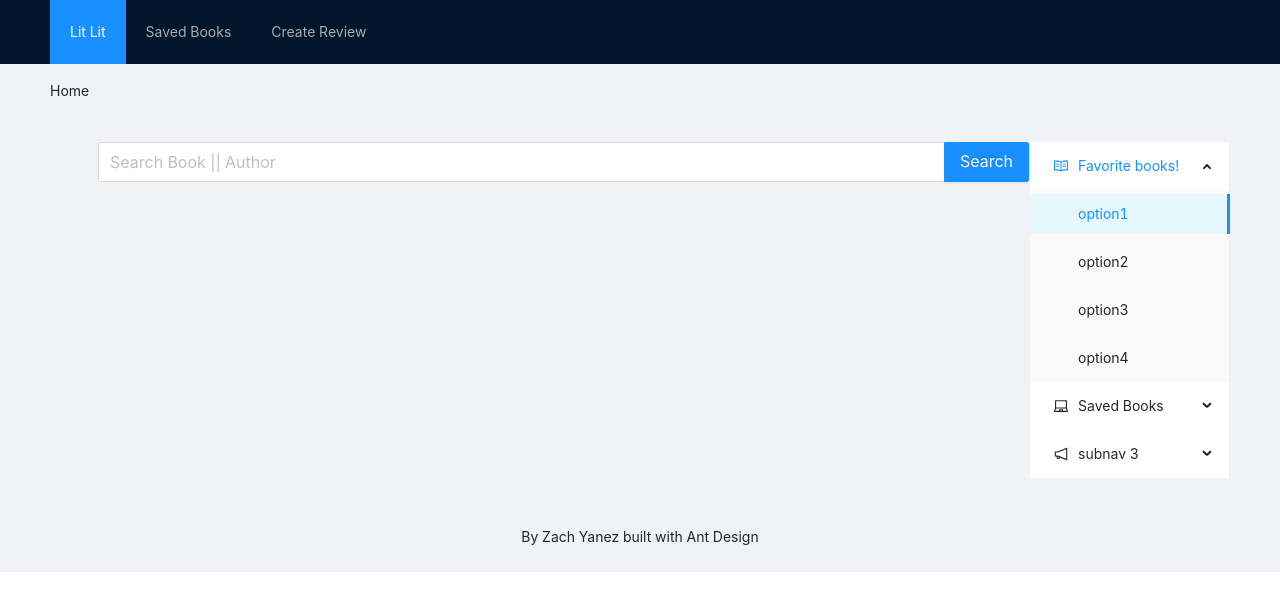
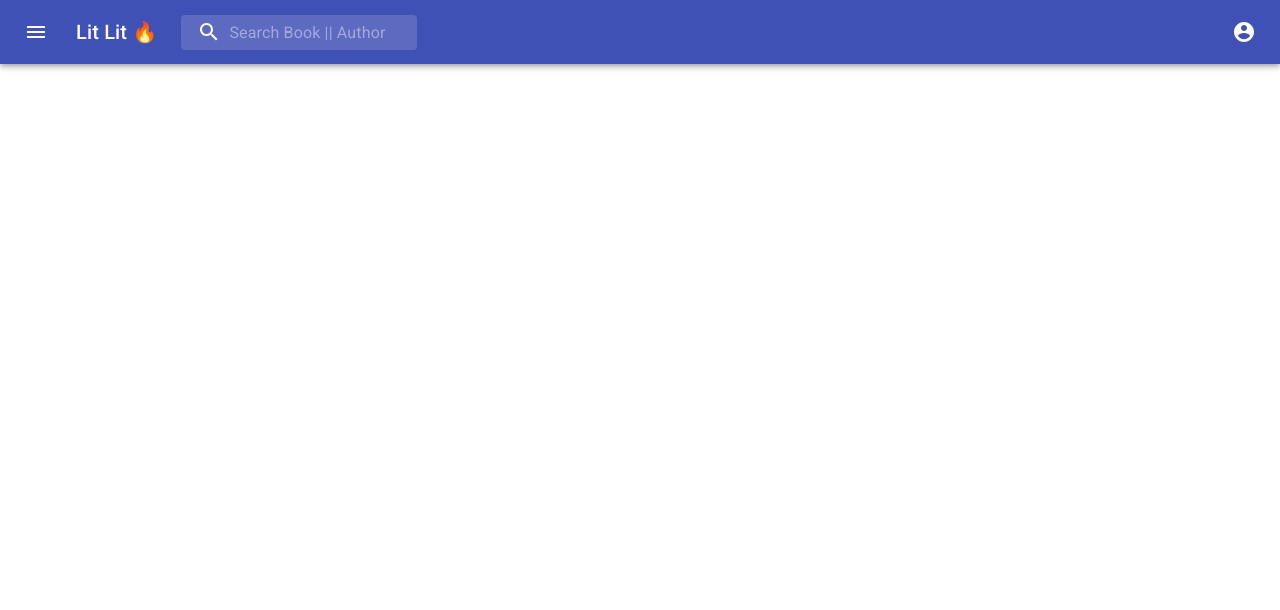
Before and after one commit to ZachYanez/Lit-Lit, a React (Create React App) app: page / in a window 1280 px wide. Shown: the top 610 px of the page. Built offline with nearby package versions, Linux system fonts and the light colour scheme.

Commit message:
Working Search

```diff
--- a/package.json
+++ b/package.json
@@ -3,10 +3,11 @@
   "version": "0.1.0",
   "private": true,
   "dependencies": {
+    "@material-ui/core": "^4.11.2",
+    "@material-ui/icons": "^4.11.2",
     "@testing-library/jest-dom": "^5.11.8",
     "@testing-library/react": "^11.2.3",
     "@testing-library/user-event": "^12.6.0",
-    "antd": "^4.10.1",
     "react": "^17.0.1",
     "react-dom": "^17.0.1",
     "react-router-dom": "^5.2.0",
--- a/public/index.html
+++ b/public/index.html
@@ -3,15 +3,27 @@
   <head>
     <meta charset="utf-8" />
     <link rel="icon" href="%PUBLIC_URL%/favicon.ico" />
-    <meta name="viewport" content="width=device-width, initial-scale=1" />
+    <meta
+    name="viewport"
+    content="minimum-scale=1, initial-scale=1, width=device-width"
+  />
     <meta name="theme-color" content="#000000" />
     <meta
       name="description"
       content="Web site created using create-react-app"
     />
+
+    <!-- Icon -->
     <link rel="apple-touch-icon" href="%PUBLIC_URL%/logo192.png" />
 
     <link rel="manifest" href="%PUBLIC_URL%/manifest.json" />
+
+    <!--Google Fonts  -->
+    <link rel="stylesheet" href="https://fonts.googleapis.com/css?family=Roboto:300,400,500,700&display=swap" />
+
+
+    <!-- Icons -->
+    <link rel="stylesheet" href="https://fonts.googleapis.com/icon?family=Material+Icons" />
 
     <title>Happy Reading</title>
   </head>
--- a/src/App.js
+++ b/src/App.js
@@ -1,7 +1,6 @@
 import './App.css';
-import 'antd/dist/antd.css'
-import Home from './Pages/Home'
-import { HashRouter as Router, Switch, Route } from "react-router-dom"
+import Home from './Pages/Home';
+import { HashRouter as Router, Switch, Route } from "react-router-dom";
 
 function App() {
   return (
--- /dev/null
+++ b/src/Components/AppBar.js
@@ -0,0 +1,225 @@
+import React, { useEffect, useState } from 'react';
+import { fade, makeStyles } from '@material-ui/core/styles';
+import AppBar from '@material-ui/core/AppBar';
+import Toolbar from '@material-ui/core/Toolbar';
+import IconButton from '@material-ui/core/IconButton';
+import Typography from '@material-ui/core/Typography';
+import InputBase from '@material-ui/core/InputBase';
+import MenuItem from '@material-ui/core/MenuItem';
+import Menu from '@material-ui/core/Menu';
+import MenuIcon from '@material-ui/icons/Menu';
+import SearchIcon from '@material-ui/icons/Search';
+import AccountCircle from '@material-ui/icons/AccountCircle';
+import MoreIcon from '@material-ui/icons/MoreVert';
+
+const useStyles = makeStyles((theme) => ({
+  grow: {
+    flexGrow: 1,
+  },
+  menuButton: {
+    marginRight: theme.spacing(2),
+  },
+  title: {
+    display: 'none',
+    [theme.breakpoints.up('sm')]: {
+      display: 'block',
+    },
+  },
+  search: {
+    position: 'relative',
+    borderRadius: theme.shape.borderRadius,
+    backgroundColor: fade(theme.palette.common.white, 0.15),
+    '&:hover': {
+      backgroundColor: fade(theme.palette.common.white, 0.25),
+    },
+    marginRight: theme.spacing(2),
+    marginLeft: 0,
+    width: '100%',
+    [theme.breakpoints.up('sm')]: {
+      marginLeft: theme.spacing(3),
+      width: 'auto',
+    },
+  },
+  searchIcon: {
+    padding: theme.spacing(0, 2),
+    height: '100%',
+    position: 'absolute',
+    pointerEvents: 'none',
+    display: 'flex',
+    alignItems: 'center',
+    justifyContent: 'center',
+  },
+  inputRoot: {
+    color: 'inherit',
+  },
+  inputInput: {
+    padding: theme.spacing(1, 1, 1, 0),
+    // vertical padding + font size from searchIcon
+    paddingLeft: `calc(1em + ${theme.spacing(4)}px)`,
+    transition: theme.transitions.create('width'),
+    width: '100%',
+    [theme.breakpoints.up('md')]: {
+      width: '20ch',
+    },
+  },
+  sectionDesktop: {
+    display: 'none',
+    [theme.breakpoints.up('md')]: {
+      display: 'flex',
+    },
+  },
+  sectionMobile: {
+    display: 'flex',
+    [theme.breakpoints.up('md')]: {
+      display: 'none',
+    },
+  },
+}));
+
+export default function Header() {
+  const classes = useStyles();
+  const [anchorEl, setAnchorEl] = React.useState(null);
+  const [mobileMoreAnchorEl, setMobileMoreAnchorEl] = React.useState(null);
+
+  const isMenuOpen = Boolean(anchorEl);
+  const isMobileMenuOpen = Boolean(mobileMoreAnchorEl);
+
+
+  const [bookState, setBookState] = useState({
+    search: ""
+});
+
+  useEffect(()=> {
+    console.log(bookState);
+  }, [bookState]);
+
+  const handleSearchChange = (event) => {
+    console.log(event.target.value)
+    setBookState({search: event.target.value})
+  };
+
+
+  const handleProfileMenuOpen = (event) => {
+    setAnchorEl(event.currentTarget);
+  };
+
+  const handleMobileMenuClose = () => {
+    setMobileMoreAnchorEl(null);
+  };
+
+  const handleMenuClose = () => {
+    setAnchorEl(null);
+    handleMobileMenuClose();
+  };
+
+  const handleMobileMenuOpen = (event) => {
+    setMobileMoreAnchorEl(event.currentTarget);
+  };
+
+  const menuId = 'primary-search-account-menu';
+  const renderMenu = (
+    <Menu
+      anchorEl={anchorEl}
+      anchorOrigin={{ vertical: 'top', horizontal: 'right' }}
+      id={menuId}
+      keepMounted
+      transformOrigin={{ vertical: 'top', horizontal: 'right' }}
+      open={isMenuOpen}
+      onClose={handleMenuClose}
+    >
+      <MenuItem onClick={handleMenuClose}>Profile</MenuItem>
+      <MenuItem onClick={handleMenuClose}>My account</MenuItem>
+    </Menu>
+  );
+
+  const mobileMenuId = 'primary-search-account-menu-mobile';
+  const renderMobileMenu = (
+    <Menu
+      anchorEl={mobileMoreAnchorEl}
+      anchorOrigin={{ vertical: 'top', horizontal: 'right' }}
+      id={mobileMenuId}
+      keepMounted
+      transformOrigin={{ vertical: 'top', horizontal: 'right' }}
+      open={isMobileMenuOpen}
+      onClose={handleMobileMenuClose}
+    >
+
+
+      <MenuItem onClick={handleProfileMenuOpen}>
+        <IconButton
+          aria-label="account of current user"
+          aria-controls="primary-search-account-menu"
+          aria-haspopup="true"
+          color="inherit"
+        >
+          <AccountCircle />
+        </IconButton>
+        <p>Profile</p>
+      </MenuItem>
+    </Menu>
+  );
+
+  return (
+    <div className={classes.grow}>
+      <AppBar position="static">
+        <Toolbar>
+          <IconButton
+            edge="start"
+            className={classes.menuButton}
+            color="inherit"
+            aria-label="open drawer"
+          >
+            <MenuIcon
+            onClick={handleProfileMenuOpen}
+            />
+
+          </IconButton>
+          <Typography className={classes.title} variant="h6" noWrap>
+            Lit Lit 🔥
+          </Typography>
+          <div className={classes.search}>
+            <div className={classes.searchIcon}>
+              <SearchIcon />
+            </div>
+            <InputBase
+              placeholder="Search Book || Author"
+              classes={{
+                root: classes.inputRoot,
+                input: classes.inputInput,
+              }}
+              inputProps={{ 'aria-label': 'search' }}
+              onChange={handleSearchChange}
+            />
+          </div>
+          <div className={classes.grow} />
+          <div className={classes.sectionDesktop}>
+
+            <IconButton
+              edge="end"
+              aria-label="account of current user"
+              aria-controls={menuId}
+              aria-haspopup="true"
+              onClick={handleProfileMenuOpen}
+              color="inherit"
+            >
+              <AccountCircle />
+            </IconButton>
+          </div>
+          <div className={classes.sectionMobile}>
+            <IconButton
+              aria-label="show more"
+              aria-controls={mobileMenuId}
+              aria-haspopup="true"
+              onClick={handleMobileMenuOpen}
+              color="inherit"
+            >
+              <MoreIcon />
+            </IconButton>
+          </div>
+        </Toolbar>
+      </AppBar>
+      {renderMobileMenu}
+      {renderMenu}
+    </div>
+  );
+}
--- a/src/Pages/Home.js
+++ b/src/Pages/Home.js
@@ -1,94 +1,10 @@
-import React, { Component, useState } from 'react'
-// import SearchComp from '../Components/SearchComp'
-import { Layout, Menu, Breadcrumb, Input } from 'antd';
-import { ReadOutlined, LaptopOutlined, NotificationOutlined } from '@ant-design/icons';
+import React from 'react'
+import AppBar from '../Components/AppBar'
 
-
-const { SubMenu } = Menu;
-const { Search } = Input;
-const { Header, Content, Footer, Sider } = Layout;
-
-
-
-const handleChange = e => console.log(e.target.value)
-
-    class Home extends Component {
-
-      state = {
-            search: ""
-        };
-
-
-
-        render () {
-
-
-
-            return (
-                <div>
-             <Layout>
-    <Header className="header">
-      <div className="logo" />
-      <Menu theme="dark" mode="horizontal" defaultSelectedKeys={['1']}>
-        <Menu.Item key="1">Lit Lit</Menu.Item>
-        <Menu.Item key="2">Saved Books</Menu.Item>
-        <Menu.Item key="3">Create Review</Menu.Item>
-      </Menu>
-    </Header>
-
-
-    <Content style={{ padding: '0 50px' }}>
-      <Breadcrumb style={{ margin: '16px 0' }}>
-        <Breadcrumb.Item>Home</Breadcrumb.Item>
-      </Breadcrumb>
-
-      <Layout className="site-layout-background" style={{ padding: '24px 0' }}>
-        <Content style={{ padding: '0 24px', minHeight: 280 }}>
-
-        </Content>
-
-        <Search
-    placeholder="Search Book || Author"
-    allowClear
-    enterButton="Search"
-    size="large"
-    onChange={handleChange}
-/>
-
-        <Sider className="site-layout-background" width={200}>
-          <Menu
-            mode="inline"
-            defaultSelectedKeys={['1']}
-            defaultOpenKeys={['sub1']}
-            style={{ height: '100%' }}
-          >
-            <SubMenu key="sub1" icon={<ReadOutlined />} title="Favorite books!">
-              <Menu.Item key="1">option1</Menu.Item>
-              <Menu.Item key="2">option2</Menu.Item>
-              <Menu.Item key="3">option3</Menu.Item>
-              <Menu.Item key="4">option4</Menu.Item>
-            </SubMenu>
-            <SubMenu key="sub2" icon={<LaptopOutlined />} title="Saved Books">
-              <Menu.Item key="5">option5</Menu.Item>
-              <Menu.Item key="6">option6</Menu.Item>
-              <Menu.Item key="7">option7</Menu.Item>
-              <Menu.Item key="8">option8</Menu.Item>
-            </SubMenu>
-            <SubMenu key="sub3" icon={<NotificationOutlined />} title="subnav 3">
-              <Menu.Item key="9">option9</Menu.Item>
-              <Menu.Item key="10">option10</Menu.Item>
-              <Menu.Item key="11">option11</Menu.Item>
-              <Menu.Item key="12">option12</Menu.Item>
-            </SubMenu>
-          </Menu>
-        </Sider>
-      </Layout>
-    </Content>
-    <Footer style={{ textAlign: 'center' }}>By Zach Yanez built with Ant Design</Footer>
-  </Layout>
-            </div>
-            )
-        }
-}
-
- export default Home;
+export default function Home() {
+  return (
+    <div>
+      <AppBar />
+    </div>
+  )
+};
--- a/src/index.js
+++ b/src/index.js
@@ -1,7 +1,6 @@
 import React from 'react';
 import ReactDOM from 'react-dom';
 import './index.css';
-import 'antd'
 import App from './App';
 import reportWebVitals from './reportWebVitals';
 
```
Also changed, not shown: src/Components/SearchComp.js (deleted, +0 -23 lines), 2 other files (tests, documents, lock files or other folders).
